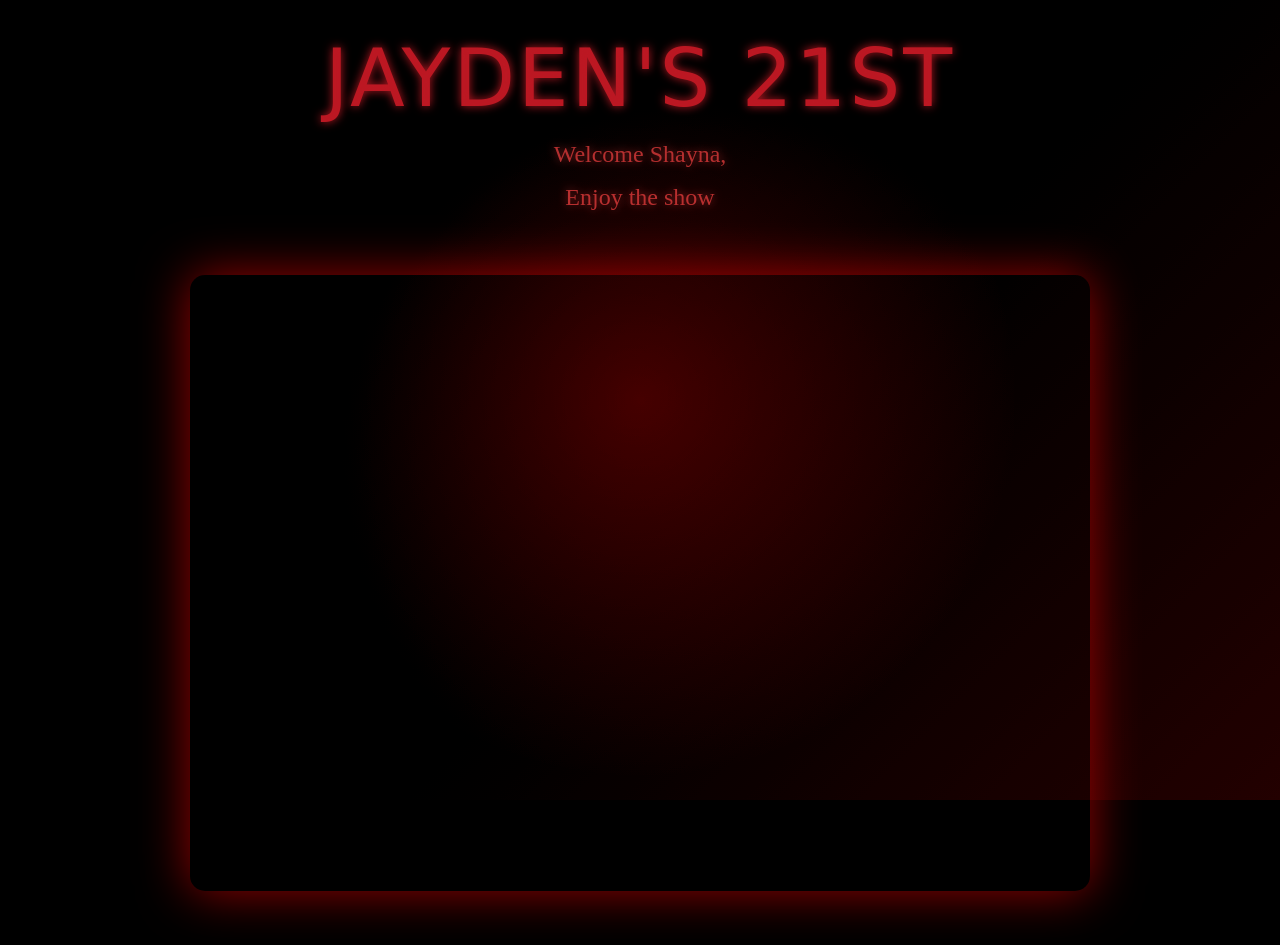
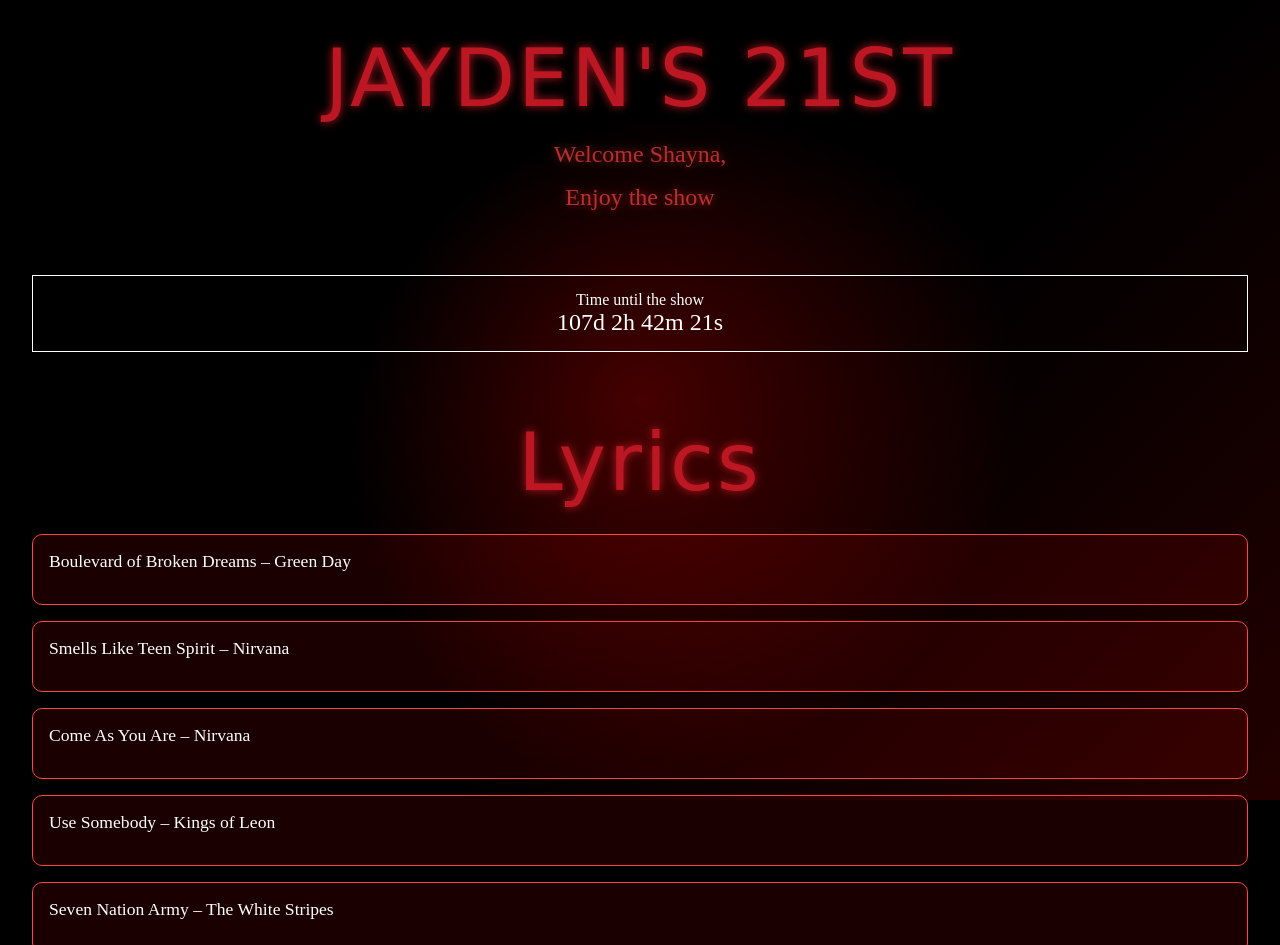
Before and after one commit to JaydenGuilherme2004/ShaynaQrCodeFInal, a plain HTML site: page index.html in a window 1280 px wide. Shown: the top 945 px of the page. Drawn offline with Linux system fonts and the light colour scheme; a web font is replaced by a local one.

Commit message:
Update index.html Count down Update

```diff
--- a/index.html
+++ b/index.html
@@ -127,7 +127,6 @@
       display: flex;
       justify-content: center;
       align-items: center;
-      padding: 2rem;
       position: relative;
     }
 
@@ -284,6 +283,25 @@ text-align: left;
     display: block;
   }
 
+   #countdown {
+    font-family: 'Rubik Dirt';
+      font-size: 1.5rem;
+    margin-top: 0px;
+    }
+
+    .title-countdown{
+        font-size: 1rem;
+        text-align: center;
+        font-family: 'Rubik Dirt';
+        margin-bottom: 0px;
+    }
+
+    .countdown-container{
+        padding: 15px;
+        border: 1px solid white;
+       margin: 2rem;
+    }
+
   </style>
 </head>
 <body>
@@ -295,11 +313,13 @@ text-align: left;
     <div class="subtitle">Enjoy the show</div>
   </div>
 
+  <div class = "countdown-container">
+  <div class="title-countdown">Time until the show</div>
+
   <div class="video-container">
-    <div class="video-wrapper">
-      <div id="player"></div>
-    </div>
+    <div id="countdown">Loading...</div>
   </div>
+</div>
 
   <div class="footer">
     <div class="title-lyrics"> Lyrics</div>
@@ -1066,7 +1086,7 @@ text-align: left;
       player = new YT.Player('player', {
         height: '100%',
         width: '100%',
-        videoId: 'mj_dhImiej8',
+        videoId: '9bCatoGUzp0',
         playerVars: { modestbranding: 1, rel: 0, showinfo: 0, controls: 1 },
         events: {
           onReady: () => createSparks(),
@@ -1116,6 +1136,29 @@ text-align: left;
   });
 });
 
+ // Target date (18 October 2025, 3:00 PM)
+    const targetDate = new Date("October 18, 2025 15:00:00").getTime();
+
+    const countdown = document.getElementById("countdown");
+
+    const interval = setInterval(() => {
+      const now = new Date().getTime();
+      const distance = targetDate - now;
+
+      if (distance < 0) {
+        clearInterval(interval);
+        countdown.innerHTML = "🎉 The countdown is over!";
+        return;
+      }
+
+      const days = Math.floor(distance / (1000 * 60 * 60 * 24));
+      const hours = Math.floor((distance % (1000 * 60 * 60 * 24)) / (1000 * 60 * 60));
+      const minutes = Math.floor((distance % (1000 * 60 * 60)) / (1000 * 60));
+      const seconds = Math.floor((distance % (1000 * 60)) / 1000);
+
+      countdown.innerHTML = `${days}d ${hours}h ${minutes}m ${seconds}s`;
+    }, 1000);
+
   </script>
 </body>
 </html>
```
